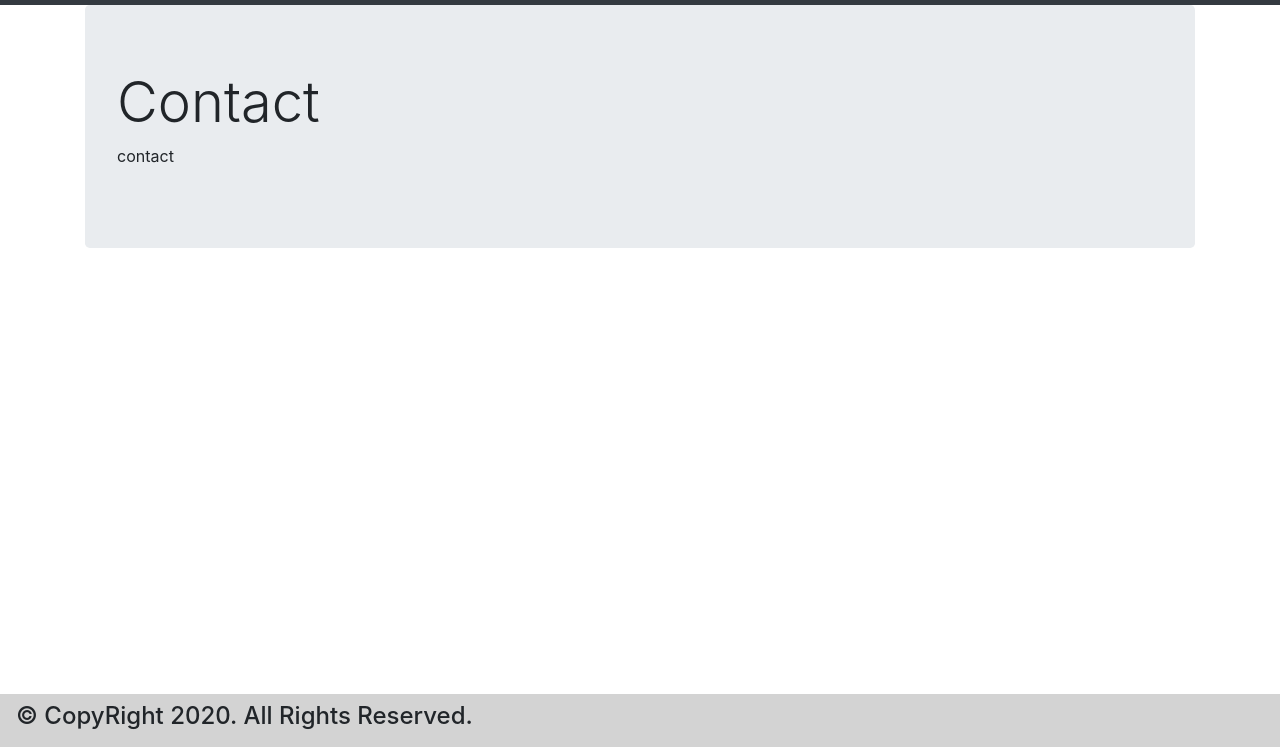
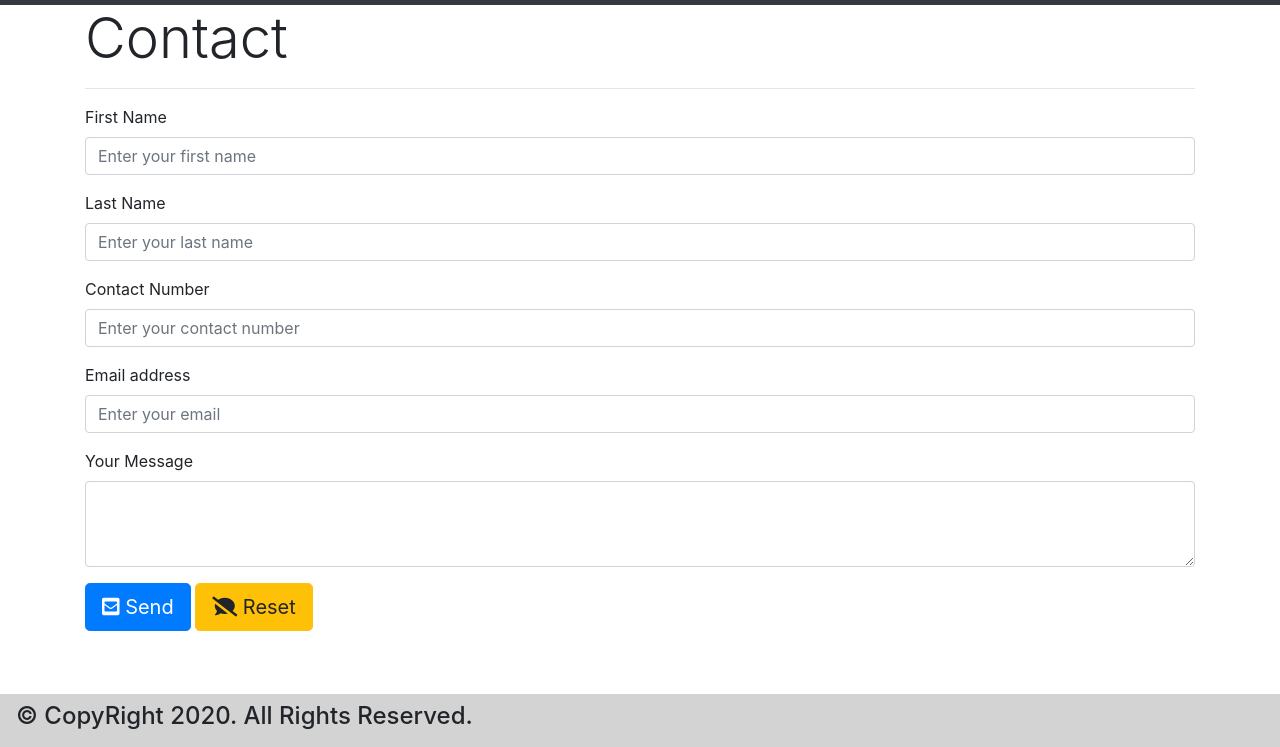
Before and after one commit to HeesooLim/Assignment3, a website: page contact.html in a window 1280 px wide. Shown: the part 53-800 px from the top of the page. Drawn offline with nearby package versions, Linux system fonts and the light colour scheme.

Commit message:
added form to Contact page

```diff
--- a/contact.html
+++ b/contact.html
@@ -52,10 +52,34 @@
 
     <main>
         <div class="container">
-            <div class="jumbotron">
                 <h1 class="display-4">Contact</h1>
+                <hr>
+                <form>
+                  <div class="form-group">
+                    <label for="firstName">First Name</label>
+                    <input type="text" class="form-control" id="firstName" name="firstName" aria-describedby="firstName" placeholder="Enter your first name" required>
+                  </div>
+                  <div class="form-group">
+                    <label for="lastName">Last Name</label>
+                    <input type="text" class="form-control" id="lastName" name="lastName" aria-describedby="lastName" placeholder="Enter your last name" required>
+                  </div>
+                  <div class="form-group">
+                    <label for="lastName">Contact Number</label>
+                    <input type="tel" class="form-control" id="contactNumber" name="contactNumber" aria-describedby="contactNumber" placeholder="Enter your contact number" required>
+                  </div>
 
-              </div>
+                  <div class="form-group">
+                    <label for="emailAddress">Email address</label>
+                    <input type="email" class="form-control" id="emailAddress" name="emailAddress" aria-describedby="emailAddress" placeholder="Enter your email" required>
+                  </div>
+
+                  <div class="form-group">
+                    <label for="shortMessage">Your Message</label>
+                    <textarea class="form-control" id="shortMessage" rows="3" name="shortMessage" aria-describedby="shortMessage" ></textarea>
+                  </div>
+                  <button type="submit" class="btn btn-primary btn-lg"><i class="fas fa-envelope-square"></i> Send</button>
+                  <button type="reset" class="btn btn-warning btn-lg"><i class="fas fa-comment-slash"></i> Reset</button>
+                </form>
         </div>
     </main>
 
```
